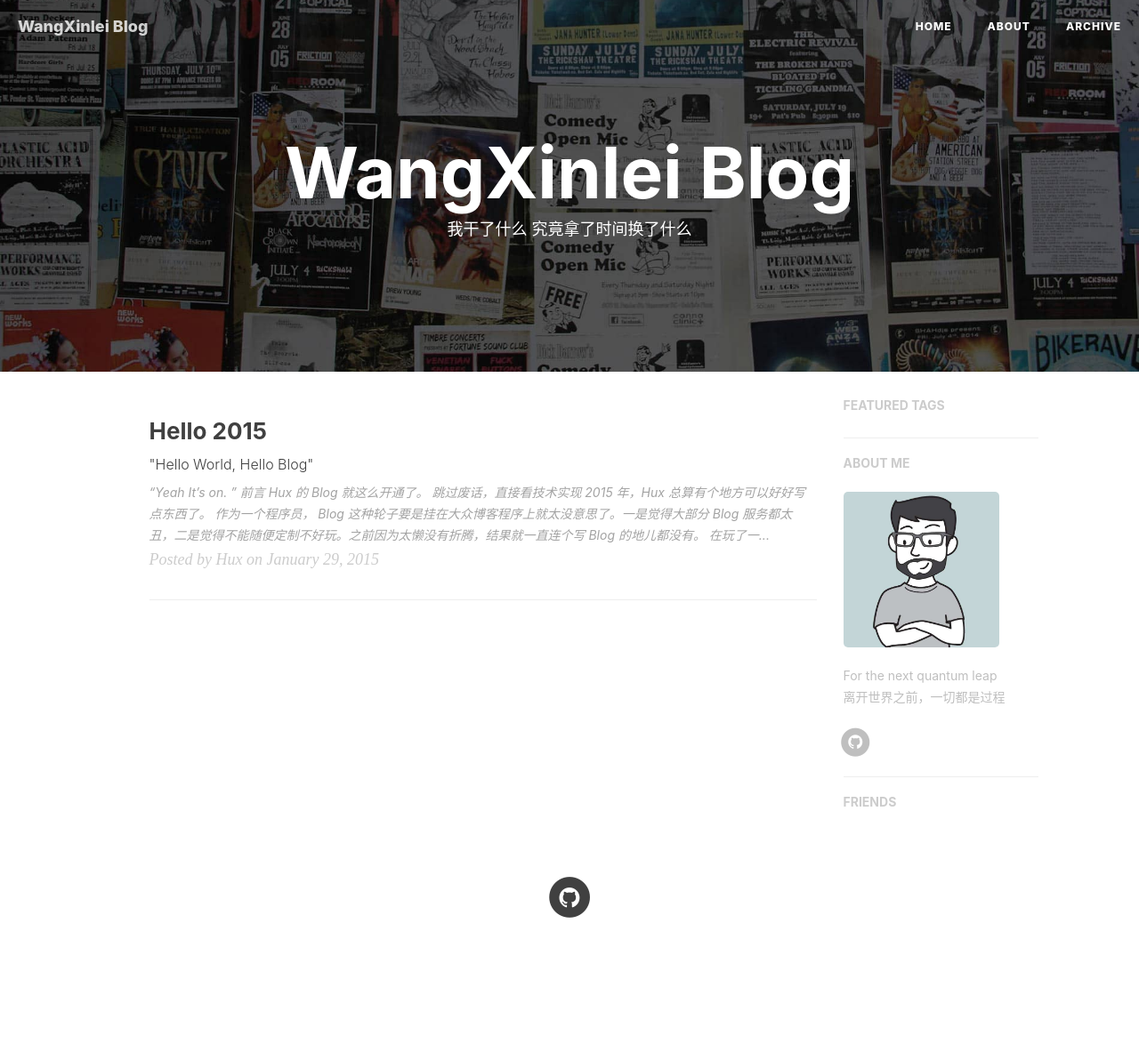
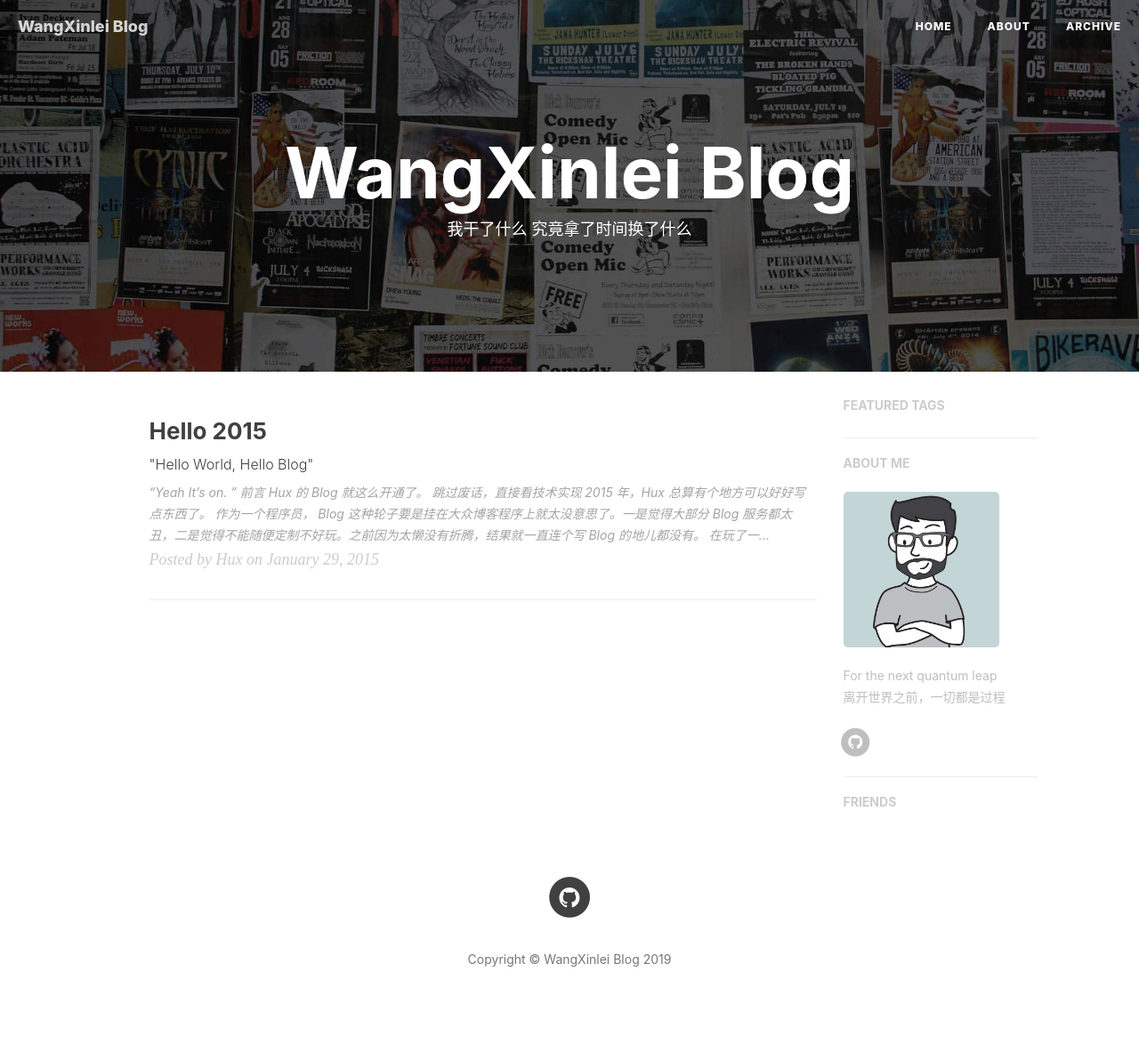
Before and after one commit to shanhengshu/shanhengshu.github.io, a Jekyll site: the page built from index.html, in a window 1280 px wide. Shown: the whole page at 89% size. Built offline with Jekyll 4.4.1, drawn with Linux system fonts in a browser that asks for light colours; nearby versions of some CDN libraries; the list of posts is cut into pages by our own code; comment, search, counter and statistics services are not loaded; before the commit the page ends 1129 px from its top, so only the background shows below that.

Commit message:
edit footer

```diff
--- a/_includes/footer.html
+++ b/_includes/footer.html
@@ -6,16 +6,16 @@
                 <!-- SNS Link -->
                 {% include sns-links.html center=true %}
 
-                <!-- <p class="copyright text-muted">
+                <p class="copyright text-muted">
                     Copyright &copy; {{ site.title }} {{ site.time | date: '%Y' }}
-                    <br>
+                    <!-- <br>
                     Powered by <a href="http://huangxuan.me">Hux Blog</a> |
                     <iframe
                         style="margin-left: 2px; margin-bottom:-5px;"
                         frameborder="0" scrolling="0" width="100px" height="20px"
                         src="https://ghbtns.com/github-btn.html?user=huxpro&repo=huxpro.github.io&type=star&count=true" >
-                    </iframe>
-                </p> -->
+                    </iframe> -->
+                </p>
             </div>
         </div>
     </div>
```
